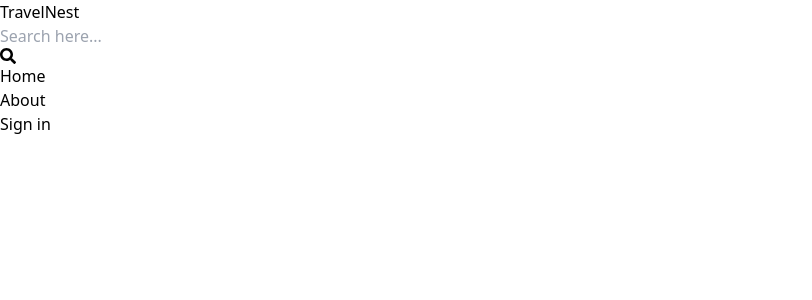
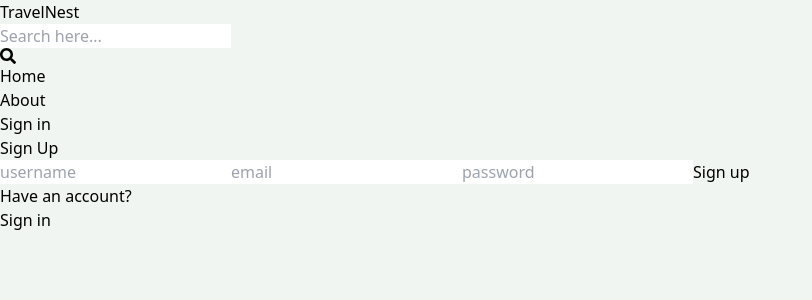
Before and after one commit to ChamikaRohan/TravelNest, a React (Vite) app in the folder client/: page /sign-up in a window 1280 px wide. Shown: the top 300 px of the page, without its empty margins (0-812 px from the left). Built offline with nearby package versions, Linux system fonts and the light colour scheme.

Commit message:
Added signup page UI

```diff
--- a/client/src/App.jsx
+++ b/client/src/App.jsx
@@ -2,7 +2,7 @@
 import {BrowserRouter , Routes, Route} from 'react-router-dom'
 import Home from './pages/Home'
 import Signin from './pages/Signin'
-import Signout from './pages/SignOut'
+import Signup from './pages/Signup'
 import About from './pages/About'
 import Header from './components/Header'
 
@@ -12,7 +12,7 @@
   <Routes>
     <Route path="/" element={<Home/>} />
     <Route path="/sign-in" element={<Signin/>} />
-    <Route path="/sign-out" element={<Signout/>} />
+    <Route path="/sign-up" element={<Signup/>} />
     <Route path="/about" element={<About/>} />
   </Routes>
   </BrowserRouter>
--- a/client/src/index.css
+++ b/client/src/index.css
@@ -1,3 +1,5 @@
 @tailwind base;
 @tailwind components;
 @tailwind utilities;
+
+body{background-color: rgb(241, 245, 241);}
--- a/client/src/pages/SignOut.jsx
+++ /dev/null
@@ -1,7 +0,0 @@
-import React from 'react'
-
-export default function SignOut() {
-  return (
-    <div>SignOut</div>
-  )
-}
--- /dev/null
+++ b/client/src/pages/Signup.jsx
@@ -0,0 +1,28 @@
+import React from 'react'
+import {Link} from 'react-router-dom'
+
+export default function Signup() {
+  return (
+    <div className='p-3 max-w-lg mx-auto' >
+      <h1 className='text-3xl text-center font-semibold my-7'>
+        Sign Up
+      </h1>
+      <form className='flex flex-col gap-4'>
+        <input type='text' placeholder='username' className="boarder p-3 rounded-lg " id="username"/>
+        <input type='email' placeholder='email' className="boarder p-3 rounded-lg " id="email"/>
+        <input type='password' placeholder='password' className="boarder p-3 rounded-lg " id="password"/>
+        <button className='uppercase bg-slate-700 rounded-lg text-white hover:opacity-95 disabled:opacity-80 '>Sign up</button>
+      </form>
+      <div className='flex text-blue gap-2 mt-5'>
+        <p>
+          Have an account?
+        </p>
+        <Link to='/sign-in'>
+          <span className='text-blue-700'>
+            Sign in
+          </span>
+        </Link>
+      </div>
+    </div>
+  )
+}
```
